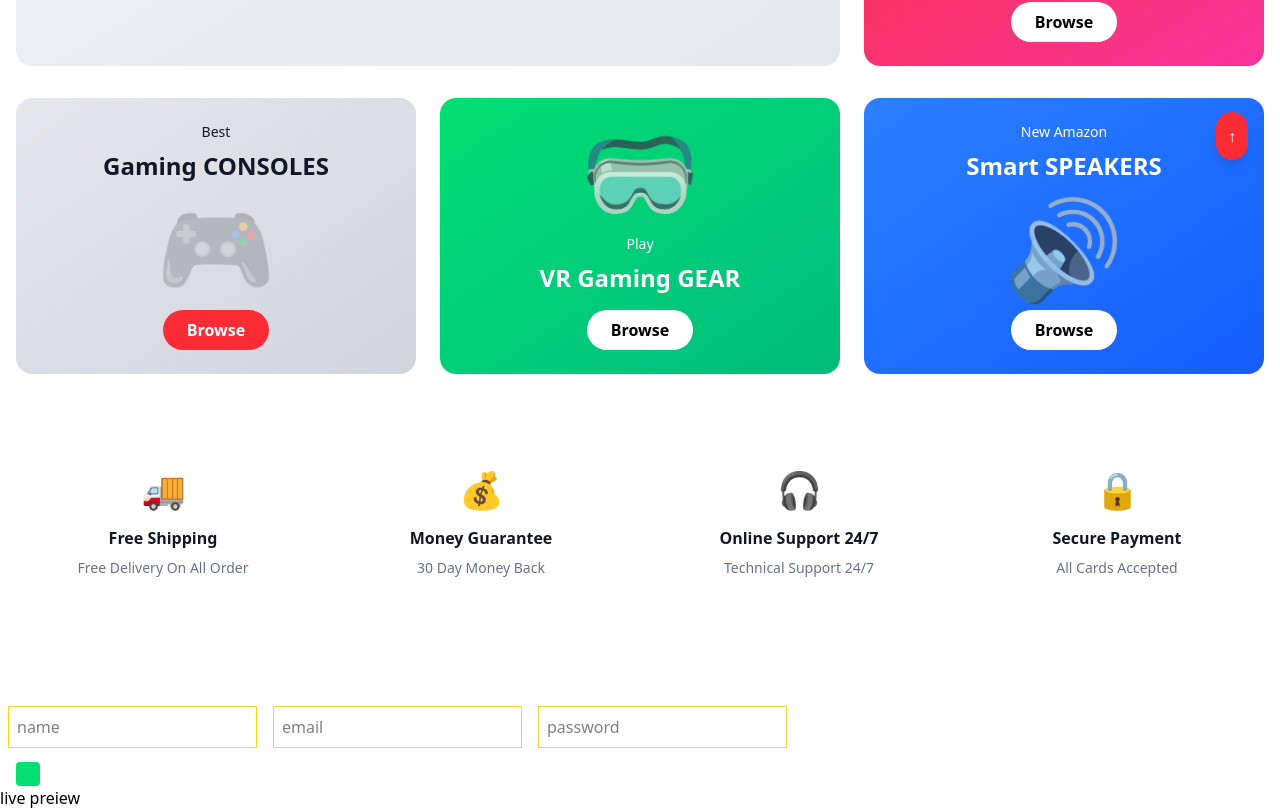
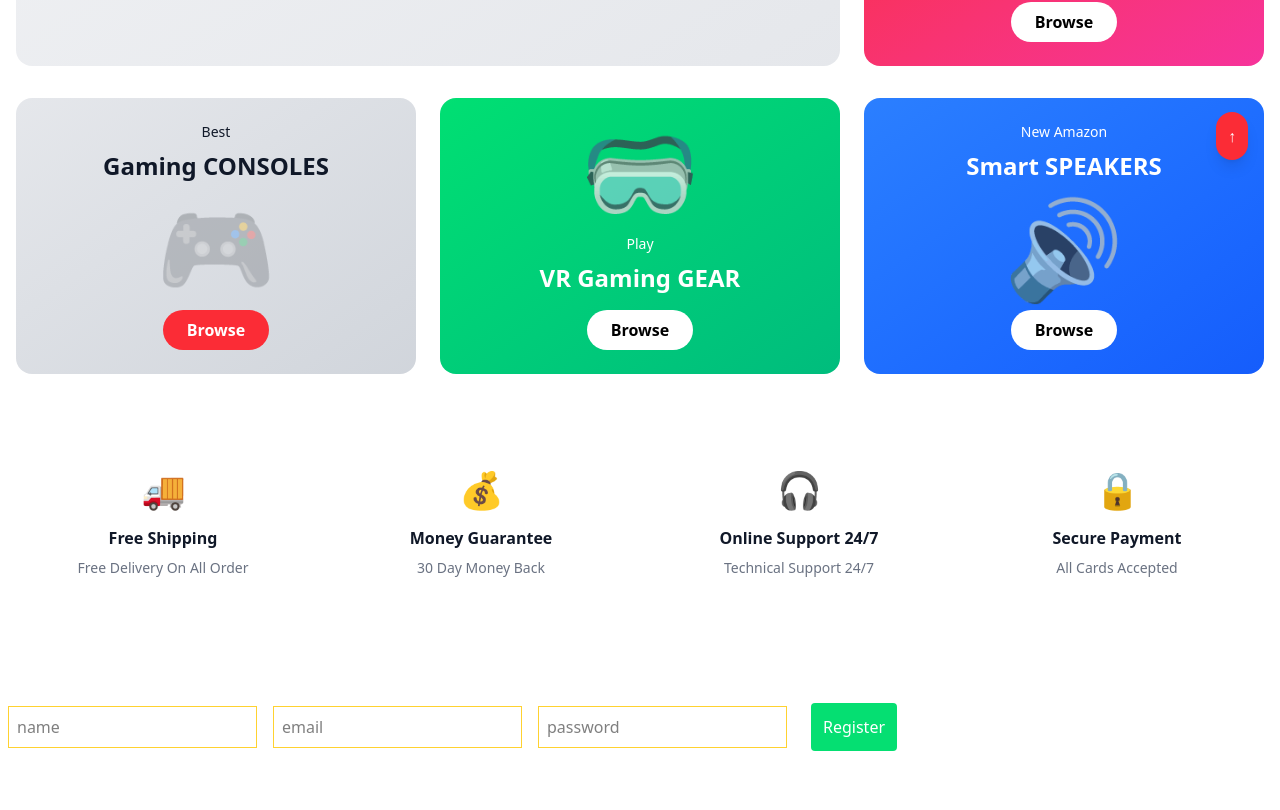
Before and after one commit to aakritithapa721/teachgear-store, a React (Vite) app in the folder frontend/: page /Register in a window 1280 px wide. Shown: the part 608-1418 px from the top of the page. After the commit the page ends 1364 px from the top, so only its background shows below. Built offline with nearby package versions, Linux system fonts and the light colour scheme.

Commit message:
changed register.jsx

```diff
--- a/frontend/src/pages/Register.jsx
+++ b/frontend/src/pages/Register.jsx
@@ -1,4 +1,4 @@
-import { useState} from 'react'
+/*import { useState} from 'react'
 import { createUserApi } from '../API/Api';
 import toast from 'react-hot-toast';
 
@@ -51,4 +51,88 @@ function Register() {
   )
 }
 
-export default Register
+export default Register*/
+
+import React, { useState } from 'react';
+import { createUserApi } from '../API/Api';
+import toast from 'react-hot-toast';
+import { useNavigate } from 'react-router-dom'; // For navigation, ensure React Router is set up
+
+function Register() {
+  const [name, setName] = useState('');
+  const [email, setEmail] = useState('');
+  const [password, setPassword] = useState('');
+  const navigate = useNavigate(); // Hook for navigation
+
+  const submit = async () => {
+    if (!name || !email || !password) {
+      return toast.error('Please enter all fields');
+    }
+
+    try {
+      const formData = new FormData();
+      formData.append('username', name);
+      formData.append('email', email);
+      formData.append('password', password);
+
+      const response = await createUserApi(formData);
+      if (response?.data?.success) {
+        toast.success(response?.data?.message);
+        // Redirect after success (e.g., to login page)
+        setTimeout(() => {
+          navigate('/login'); // Adjust route as needed
+        }, 1000);
+      } else {
+        toast.error(response?.data?.message || 'Registration failed');
+      }
+    } catch (err) {
+      console.error('Error creating user:', err);
+      toast.error(err?.response?.data?.message || 'An error occurred during registration');
+    }
+  };
+
+  return (
+    <div>
+      <form className="mt-10" onSubmit={(e) => { e.preventDefault(); submit(); }}>
+        <input
+          type="text"
+          name="name"
+          value={name}
+          className="border border-amber-300 m-2 p-2"
+          onChange={(e) => setName(e.target.value)}
+          placeholder="name"
+        />
+        <input
+          type="email"
+          name="email"
+          value={email}
+          className="border border-amber-300 m-2 p-2"
+          onChange={(e) => setEmail(e.target.value)}
+          placeholder="email"
+        />
+        <input
+          type="password" // Changed to password for security
+          name="password"
+          value={password}
+          className="border border-amber-300 m-2 p-2"
+          onChange={(e) => setPassword(e.target.value)}
+          placeholder="password"
+        />
+        <button
+          type="submit"
+          onClick={submit}
+          className="bg-green-400 text-white rounded-sm p-3 ml-4"
+        >
+          Register
+        </button>
+      </form>
+      {/* Remove live preview in production, or keep for debugging */}
+      {/* <p>Live preview</p>
+      <p>{name}</p>
+      <p>{email}</p>
+      <p>{password}</p> */}
+    </div>
+  );
+}
+
+export default Register;
```
